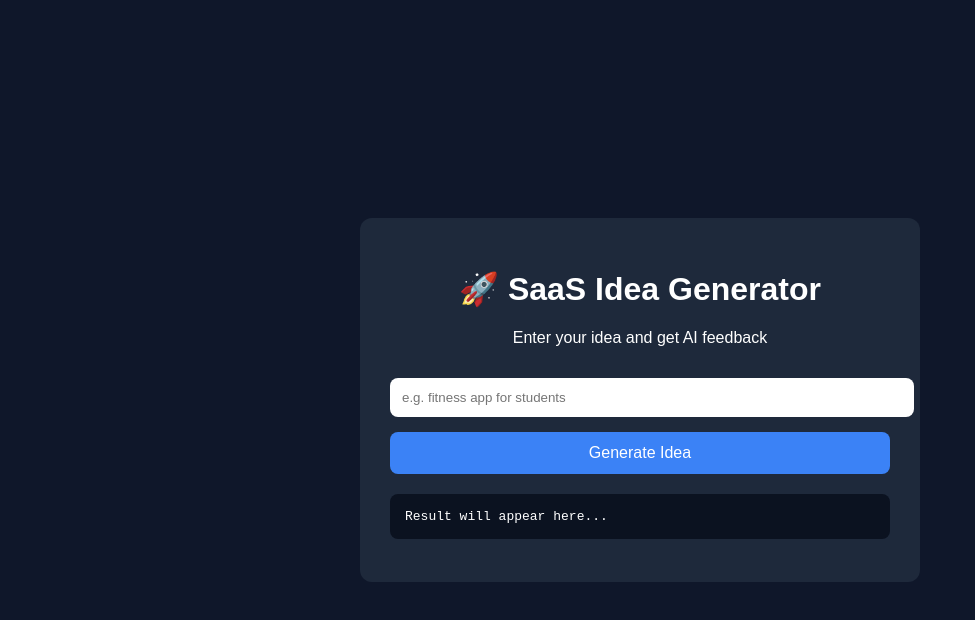
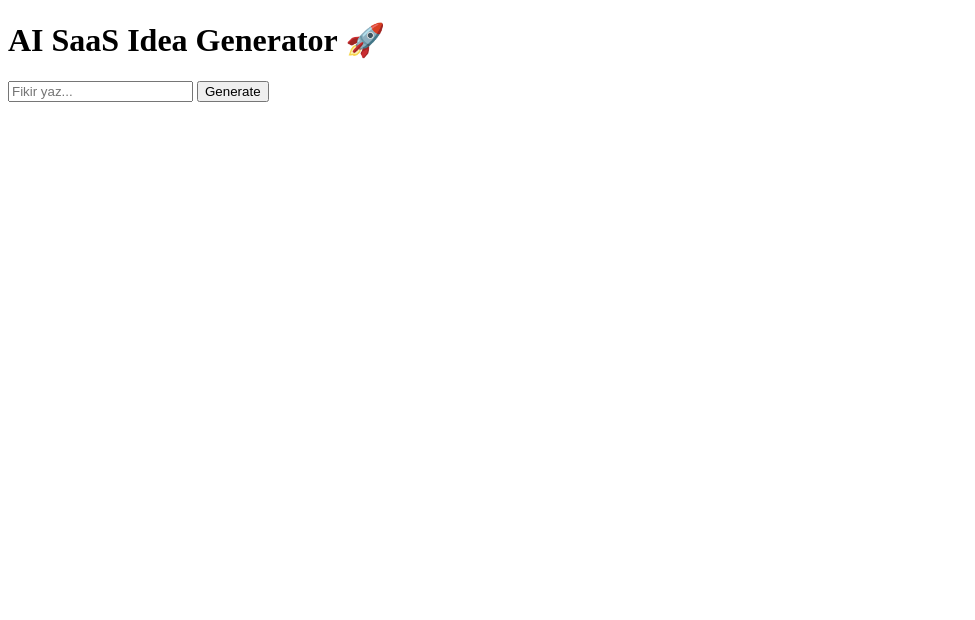
Before and after one commit to emlikates04-maker/is-fikir-sistemi, a website: page public/index.html in a window 1280 px wide. Shown: the whole page, without its empty margins (0-975 px from the left). Drawn offline with Linux system fonts and the light colour scheme.

Commit message:
Add files via upload

```diff
--- a/public/app.js
+++ b/public/app.js
@@ -1,32 +1,16 @@
 async function generateIdea() {
-  const idea = document.getElementById("idea").value;
+  const prompt = document.getElementById("prompt").value;
 
-  if (!idea) {
-    document.getElementById("result").innerText = "Lütfen bir fikir yaz";
-    return;
-  }
-
-  document.getElementById("result").innerText = "AI düşünüyor...";
-
-  try {
   const res = await fetch("/api/generate-idea", {
     method: "POST",
     headers: {
-        "Content-Type": "application/json",
+      "Content-Type": "application/json"
     },
-      body: JSON.stringify({ idea }),
+    body: JSON.stringify({ prompt })
   });
 
   const data = await res.json();
 
-    if (data.suggestion) {
-      document.getElementById("result").innerText = data.suggestion;
-    } else {
   document.getElementById("result").innerText =
-        data.error || "Bir hata oluştu";
+    data.idea || data.error;
 }
-  } catch (err) {
-    document.getElementById("result").innerText =
-      "Bağlantı hatası: " + err.message;
-  }
-}
--- a/public/index.html
+++ b/public/index.html
@@ -1,81 +1,17 @@
 <!DOCTYPE html>
-<html lang="en">
+<html>
 <head>
-  <meta charset="UTF-8" />
-  <meta name="viewport" content="width=device-width, initial-scale=1.0"/>
   <title>SaaS Idea Generator</title>
-
-  <style>
-    body {
-      font-family: Arial, sans-serif;
-      background: #0f172a;
-      color: white;
-      display: flex;
-      justify-content: center;
-      align-items: center;
-      height: 100vh;
-      margin: 0;
-    }
-
-    .container {
-      width: 100%;
-      max-width: 500px;
-      background: #1e293b;
-      padding: 30px;
-      border-radius: 12px;
-      text-align: center;
-    }
-
-    input {
-      width: 100%;
-      padding: 12px;
-      margin-top: 15px;
-      border-radius: 8px;
-      border: none;
-      outline: none;
-    }
-
-    button {
-      margin-top: 15px;
-      width: 100%;
-      padding: 12px;
-      background: #3b82f6;
-      color: white;
-      border: none;
-      border-radius: 8px;
-      cursor: pointer;
-      font-size: 16px;
-    }
-
-    button:hover {
-      background: #2563eb;
-    }
-
-    pre {
-      margin-top: 20px;
-      background: #0b1220;
-      padding: 15px;
-      border-radius: 8px;
-      white-space: pre-wrap;
-      text-align: left;
-    }
-  </style>
 </head>
-
 <body>
 
-  <div class="container">
-    <h1>🚀 SaaS Idea Generator</h1>
-    <p>Enter your idea and get AI feedback</p>
+  <h1>AI SaaS Idea Generator 🚀</h1>
 
-    <input id="idea" placeholder="e.g. fitness app for students" />
+  <input id="prompt" placeholder="Fikir yaz..." />
+  <button onclick="generateIdea()">Generate</button>
 
-    <button onclick="generateIdea()">Generate Idea</button>
-
-    <pre id="result">Result will appear here...</pre>
-  </div>
+  <p id="result"></p>
 
   <script src="app.js"></script>
-
 </body>
 </html>
```
Also changed, not shown: package.json (+5 -5 lines), server.js (+22 -21 lines). Lines whose indentation alone changed are shown as unchanged.
